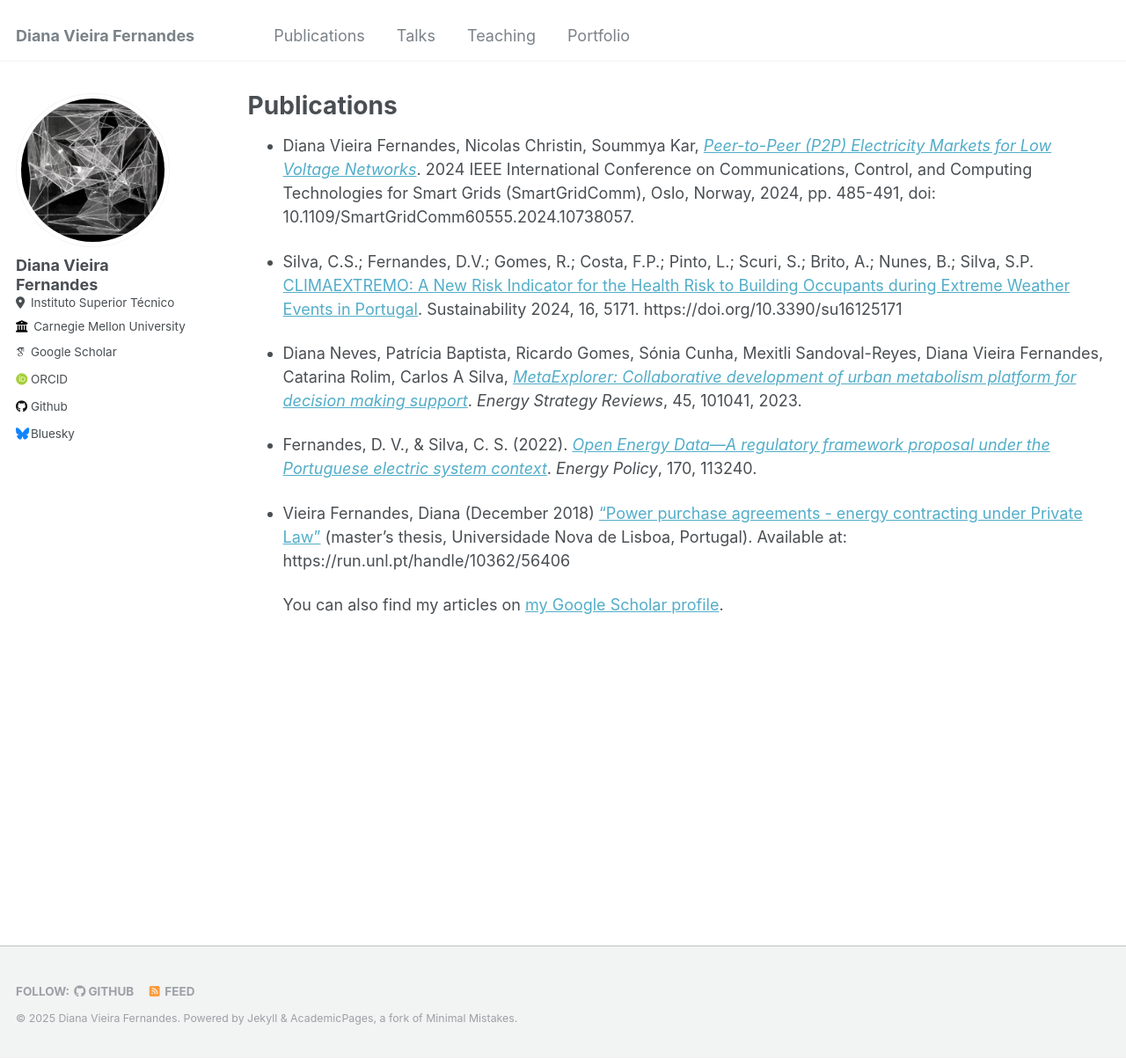
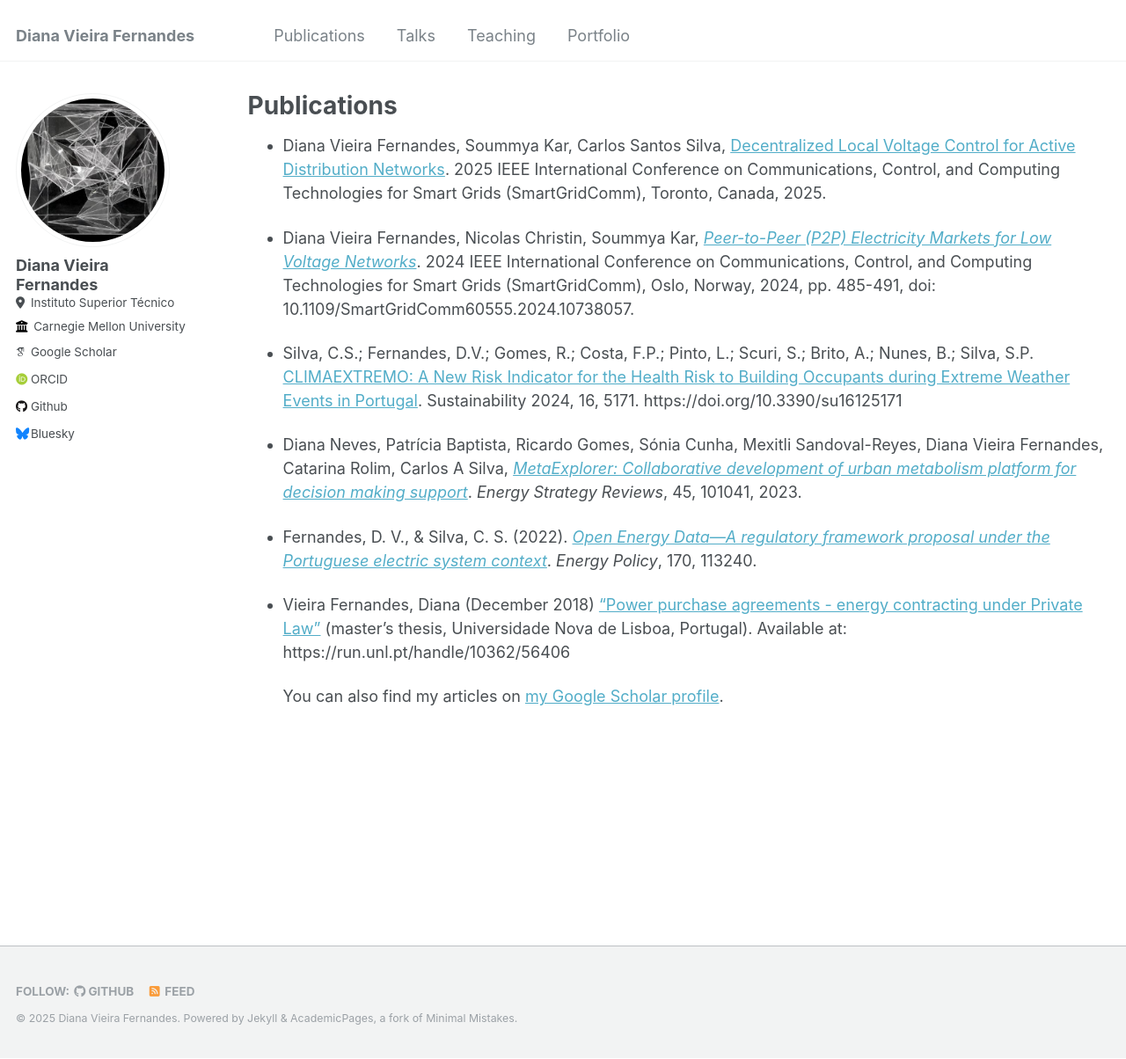
Before and after one commit to d-vf/d-vf.github.io, a Jekyll site: the page built from _pages/publications.md, in a window 1280 px wide and 1204 px high. Shown: the whole window at 88% size. Built offline with Jekyll 4.4.1, drawn with Linux system fonts in a browser that asks for light colours; some web fonts are replaced.

Commit message:
Update publications.md

```diff
--- a/_pages/publications.md
+++ b/_pages/publications.md
@@ -4,6 +4,8 @@ title: "Publications"
 permalink: /publications/
 author_profile: true
 ---
+
+- Diana Vieira Fernandes, Soummya Kar, Carlos Santos Silva, [Decentralized Local Voltage Control for Active Distribution Networks](https://arxiv.org/abs/2509.09048). 2025 IEEE International Conference on Communications, Control, and Computing Technologies for Smart Grids (SmartGridComm), Toronto, Canada, 2025.
 
 - Diana Vieira Fernandes, Nicolas Christin, Soummya Kar, [*Peer-to-Peer (P2P) Electricity Markets for Low Voltage Networks*](https://ieeexplore.ieee.org/abstract/document/10738057). 2024 IEEE International Conference on Communications, Control, and Computing Technologies for Smart Grids (SmartGridComm), Oslo, Norway, 2024, pp. 485-491, doi: 10.1109/SmartGridComm60555.2024.10738057.
 
```
